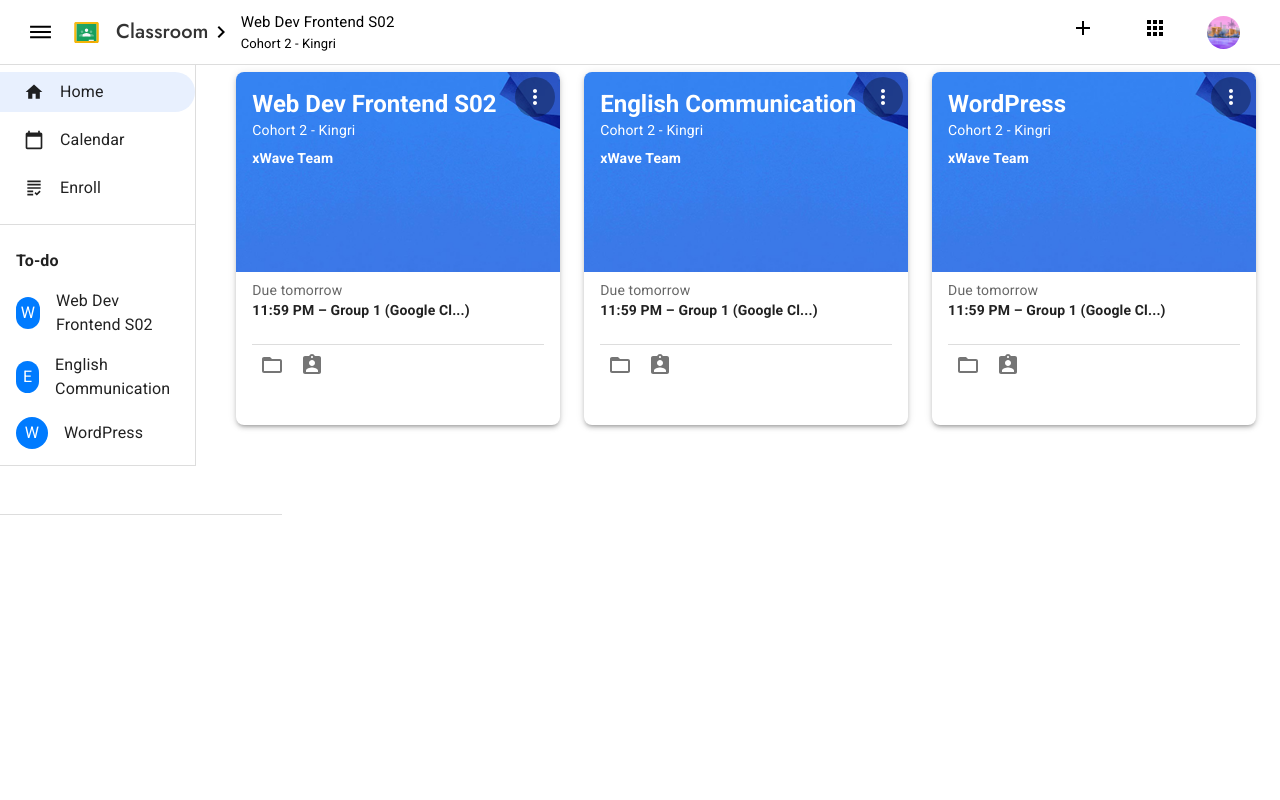
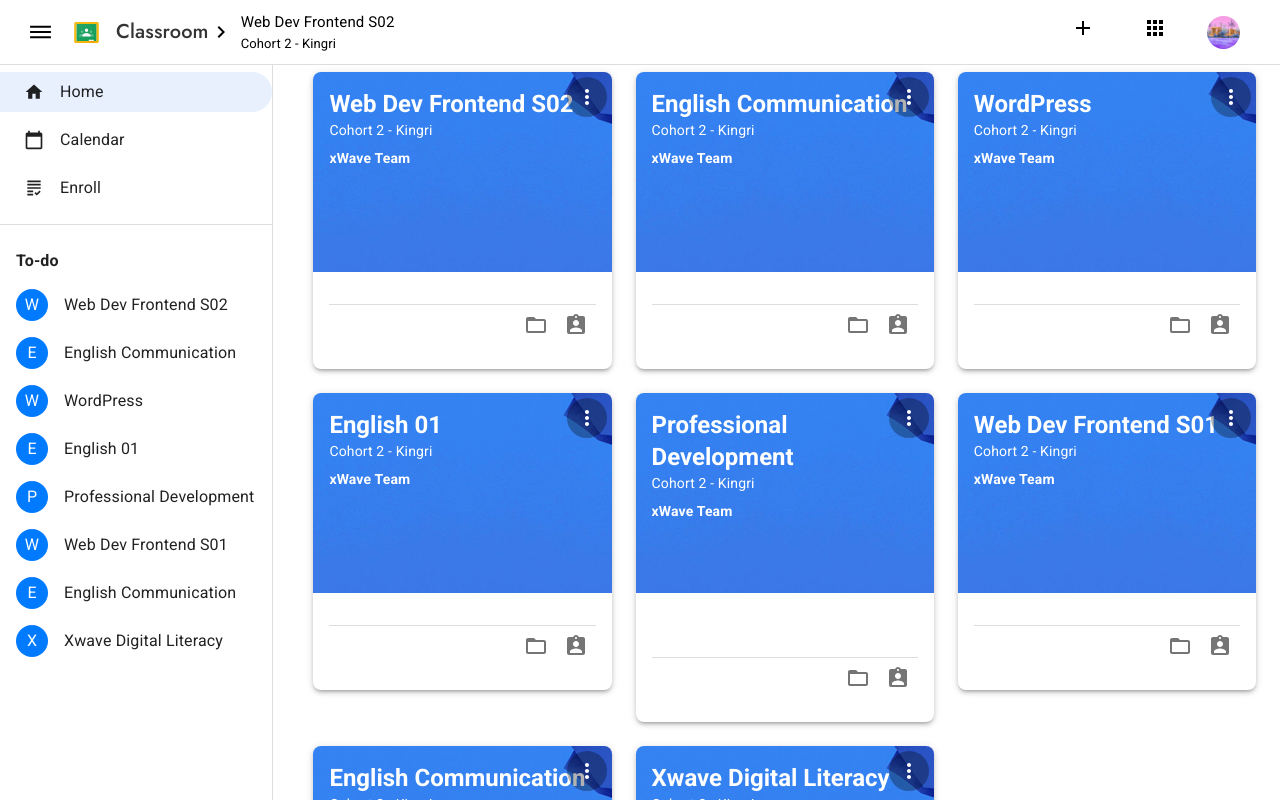
Before and after one commit to Aasif-Solangi/Last-Capstone-Google-Classrom, a React (Create React App) app: page / in a window 1280 px wide. Shown: the top 800 px of the page. Built offline with nearby package versions, Linux system fonts and the light colour scheme.

Commit message:
I have completed home page

```diff
--- a/src/App.js
+++ b/src/App.js
@@ -8,6 +8,7 @@
 import Classwork from "./Tabs/class-work/Classwork";
 import Stream from "./Tabs/stream/Stream";
 import Home from "./components/home/Home";
+import ClassDetail from "./components/class-detail/ClassDetail";
 
 function App() {
   return (
@@ -18,6 +19,9 @@
         <Route path="/people" element={<People />} />
         <Route path="/class-work" element={<Classwork />} />
         <Route path="/stream" element={<Stream />} />
+        <Route path="/class-detail" element={<ClassDetail />} />
+        <Route path="/home" element={<Home />} />
+
       </Routes>
       <Home />
     </Router>
--- a/src/Tabs/class-work/Classwork.jsx
+++ b/src/Tabs/class-work/Classwork.jsx
@@ -192,7 +192,6 @@
                             <Box className="py-2 mt-5">
                                 <Typography variant="h5" sx={{ textTransform: 'none' }}></Typography>
                             </Box>
-
                             {Students.map((student) => (
                                 <Box display="flex" alignItems="center" gap={2} sx={{ borderBottom: "1px solid #ddd", paddingBottom: 2 }} className='my-3'>
                                     <Box key={student.id} display="flex" alignItems="center" gap={1}>
@@ -214,4 +213,6 @@
     )
 }
 
+
+
 export default Classwork;
--- a/src/components/dash-board/Dashboard.jsx
+++ b/src/components/dash-board/Dashboard.jsx
@@ -14,6 +14,11 @@
     { id: 1, name: "Web Dev Frontend S02" },
     { id: 2, name: "English Communication" },
     { id: 3, name: "WordPress" },
+    { id: 4, name: "English 01" },
+    { id: 5, name: "Professional Development" },
+    { id: 6, name: "Web Dev Frontend S01" },
+    { id: 7, name: "English Communication" },
+    { id: 8, name: "Xwave Digital Literacy" },
   ];
 
   return (
@@ -22,16 +27,14 @@
       <Box className="mt-5"
         display="flex"
         flexDirection={{ xs: "column", md: "row" }}
-        sx={{ gap: 2 }}
-      >
+        sx={{ gap: 2 }}>
         <Box
           sx={{
-            width: { xs: "100%", md: "22%" },
+            width: { xs: "100%", md: "25%" },
             borderRight: { xs: "none", md: "1px solid #ddd" },
             borderBottom: { xs: "none", md: "1px solid #ddd" },
 
-          }}
-        >
+          }}>
           <Box sx={{ borderBottom: "1px solid #ddd", paddingBottom: 2 }} className="mt-4">
             <Box display="flex" alignItems="center" gap={2} sx={{ background: "#E8F0FE", borderRadius: "0px 40px 40px 0", padding: 1 }}  >
               <Box className='ms-3 d-flex justify-content-center align-items-center text-center' gap={2}>
@@ -70,8 +73,8 @@
           </Box>
         </Box>
 
-        <Box sx={{ flexGrow: 1, padding: 3 }}>
-          <Grid container spacing={3} justifyContent="center">
+        <Box sx={{ width:"90%", padding: 3 }}>
+          <Grid container spacing={3} justifyContent="flex start">
             {classRooms.map((classRoom) => (
               <Grid item xs={12} sm={6} md={4} key={classRoom.id}>
                 <Card sx={{ borderRadius: 2, overflow: "hidden", boxShadow: 3, height: '300'}}>
@@ -102,21 +105,20 @@
                         right: 5,
                         color: "#fff",
                         background: "rgba(0,0,0,0.3)",
-                      }}
-                    >
+                      }}>
                       <MoreVertIcon />
                     </IconButton>
                   </Box>
 
                   <CardContent className='mt-5 pt-5'>
-                    <Typography variant="body2" color="textSecondary">
+                    {/* <Typography variant="body2" color="textSecondary">
                       Due tomorrow
-                    </Typography>
-                    <Typography variant="body2" fontWeight="bold">
+                    </Typography> */}
+                    {/* <Typography variant="body2" fontWeight="bold">
                       11:59 PM – Group 1 (Google Cl...)
-                    </Typography>
+                    </Typography> */}
 
-                    <Box display="end" mt={2} sx={{ borderTop: "1px solid #ddd", paddingBottom: 2 }} className="mt-4">
+                    <Box display="flex" justifyContent="flex-end" mt={2} sx={{ borderTop: "1px solid #ddd"}} className="mt-4">
                      <IconButton>
                      <FolderOpenIcon />
                      </IconButton>
@@ -129,7 +131,6 @@
               </Grid>
             ))}
           </Grid>
-
         </Box>
       </Box>
     </>
```
Also changed, not shown: src/components/home/Home.jsx (+3 -7 lines). Lines whose indentation alone changed are shown as unchanged.
